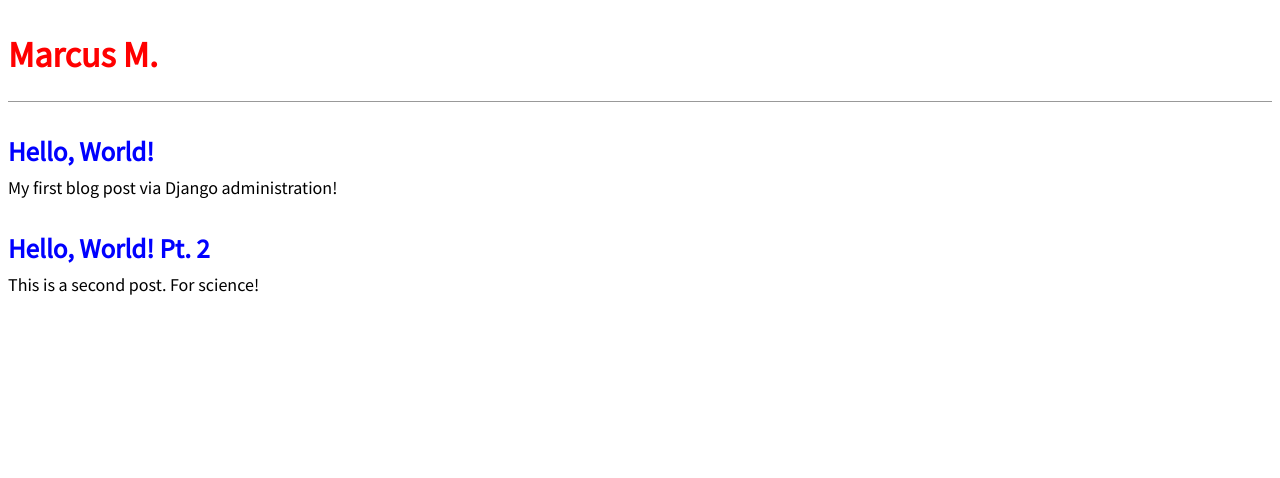
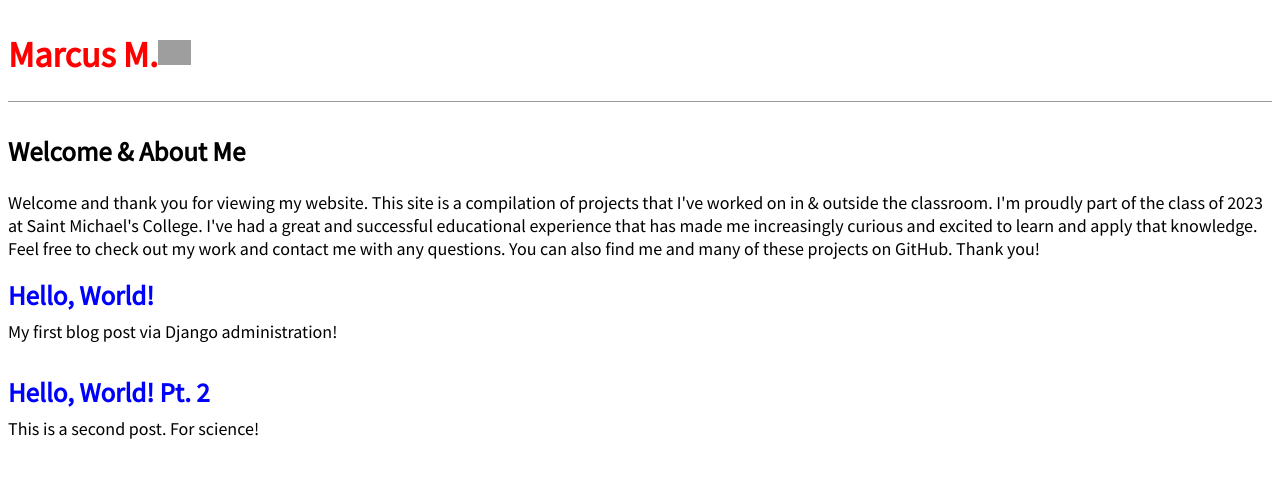
Before and after one commit to mmallows/blog, a Django app: page / in a window 1280 px wide. Shown: the top 478 px of the page. Run offline with Django 4.2, Linux system fonts and the light colour scheme; data comes from the database, SQL or seed files in the repository; grey boxes are pictures that could not be loaded.

Commit message:
0.0.1 style

```diff
--- a/static/css/base.css
+++ b/static/css/base.css
@@ -21,6 +21,11 @@ header h1 a {
 .nav-right {
     display: flex;
     padding-top: 2rem;
+    float: inline-end;
+}
+
+a img {
+    height: 25px;
 }
 
 .post-entry {
--- a/templates/base.html
+++ b/templates/base.html
@@ -3,7 +3,7 @@
 <html>
 
 <head>
-    <title>Personal Blog</title>
+    <title>Marcus Personal Blog</title>
     <link href="https://fonts.googleapis.com/css?family=Source+Sans+Pro:400" rel="stylesheet">
     <link rel="stylesheet" href="{% static 'css/base.css' %}">
 </head>
@@ -11,7 +11,23 @@
 <body>
     <header>
         <h1><a href="{% url 'home' %}">Marcus M.</a></h1>
+        <nav class="nav-right">
+            <a href="https://www.linkedin.com/in/mmallows/">
+                <img src="https://th.bing.com/th/id/OIP.HOm42Da9uId9s5XhY63gHwHaHY?w=178&h=180&c=7&r=0&o=5&pid=1.7"
+                    alt="LinkedIn">
+            </a>
+        </nav>
     </header>
+    <h2>Welcome & About Me</h2>
+    <p>
+        Welcome and thank you for viewing my website. This site is a compilation of projects that I've worked on in &
+        outside the
+        classroom. I'm proudly part of the class of 2023 at Saint Michael's College. I've had a great and successful
+        educational
+        experience that has made me increasingly curious and excited to learn and apply that knowledge. Feel free to
+        check out
+        my work and contact me with any questions. You can also find me and many of these projects on GitHub. Thank you!
+    </p>
     <div>
         {% block content %}
         {% endblock content %}
```
